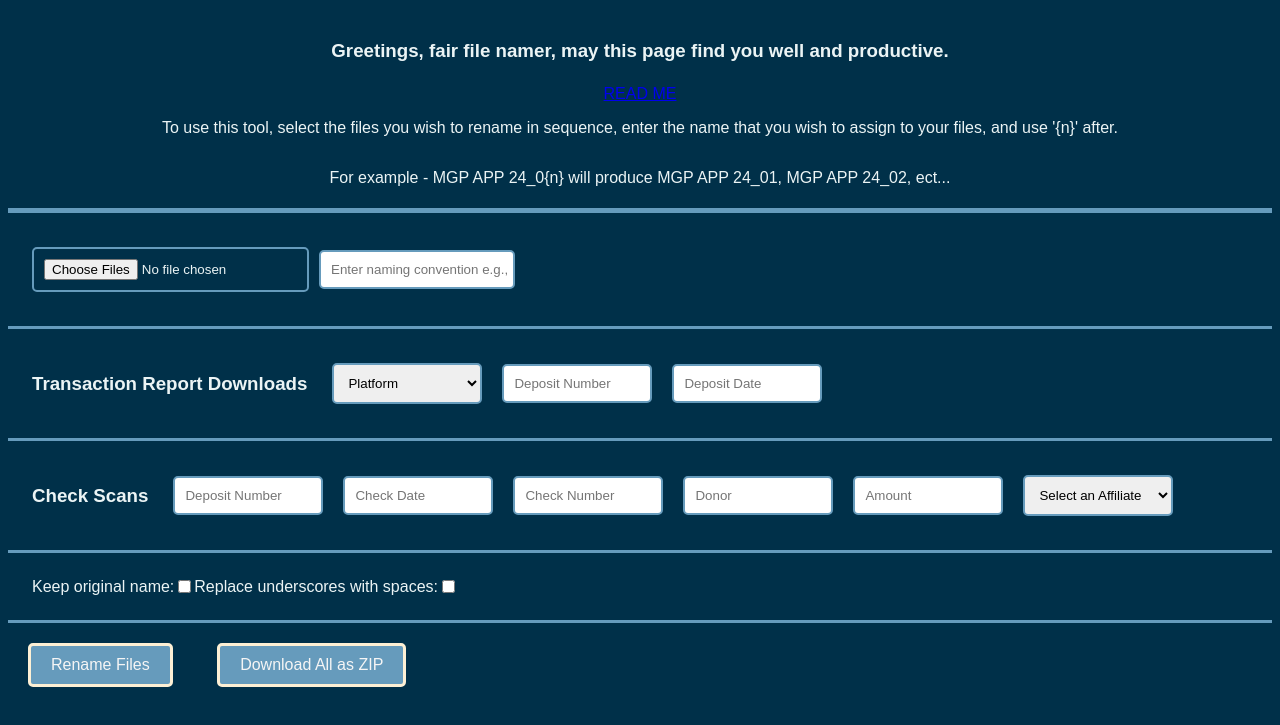
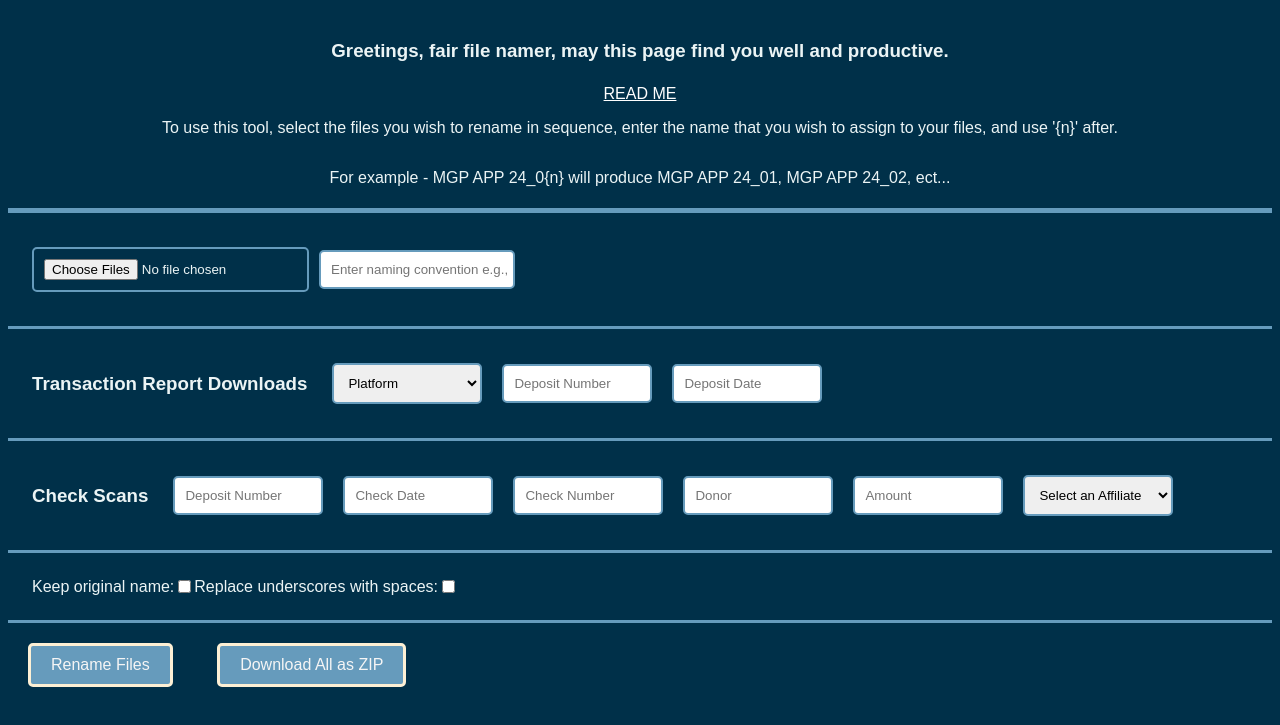
Before and after one commit to skymouse85/batchFileRename, a plain HTML site: page index.html in a window 1280 px wide. Shown: the part 67-792 px from the top of the page. Drawn offline with nearby package versions, Linux system fonts and the light colour scheme; files whose address does not match are found by name; a web font is replaced by a local one.

Commit message:
try more

```diff
--- a/index.html
+++ b/index.html
@@ -16,7 +16,7 @@
         </div>
         <div class="header"><h3>Greetings, fair file namer, may this page find you well and productive.</h3></div>
         <div id="instructions">
-            <a href="./public/readme.md">READ ME</a>
+            <a href="/readme.md" style="color: white">READ ME</a>
             <p>To use this tool, select the files you wish to rename in sequence, enter the name that you wish to assign to your files, and use '{n}' after. </p>
             <p>For example -  MGP APP 24_0{n} will produce MGP APP 24_01, MGP APP 24_02, ect...</p>
         </div>
```
Also changed, not shown: public/affiliates.json (renamed from affiliates.json), vercel.json.
